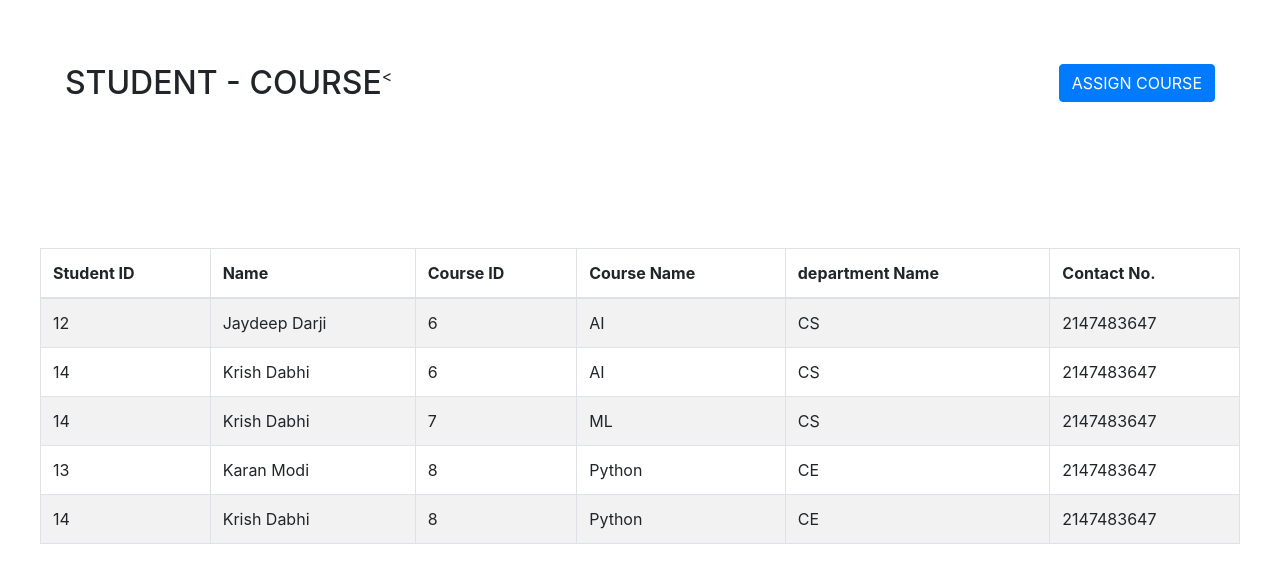
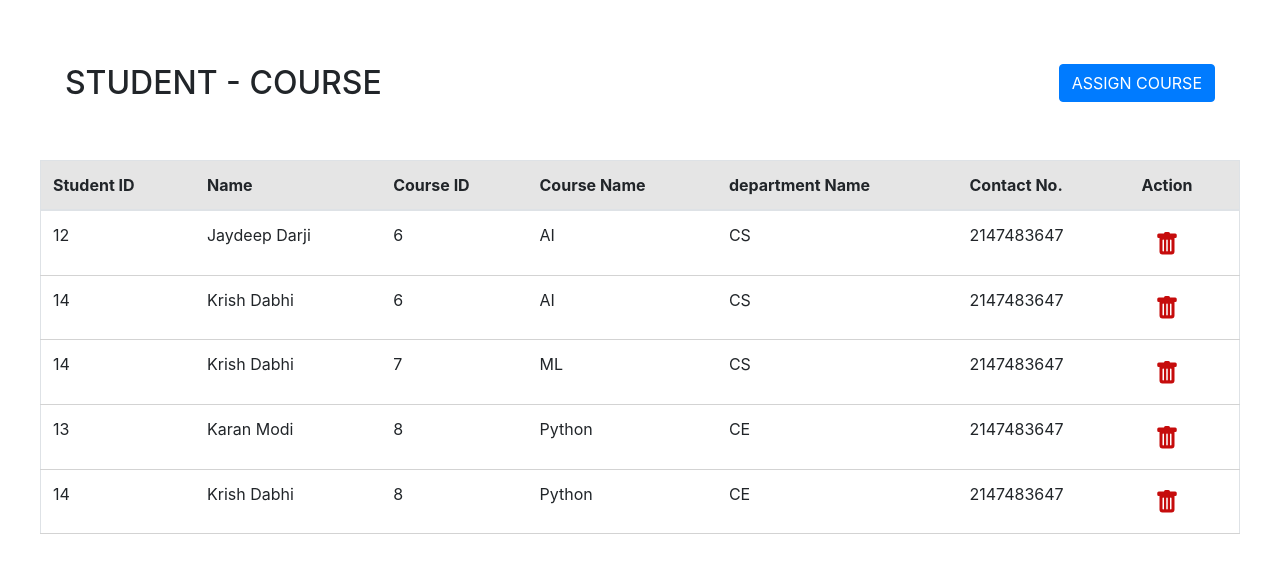
Before and after one commit to varunSalat/jay_student_management, a PHP site: page /dashboard.php in a window 1280 px wide. Shown: the part 80-663 px from the top of the page. Run offline with PHP 8.4, Linux system fonts and the light colour scheme; data comes from the database, SQL or seed files in the repository; data that the repository does not hold is empty.

Commit message:
table style change

```diff
--- a/dashboard.php
+++ b/dashboard.php
@@ -3,8 +3,9 @@
 
 
 <div class="box1">
-    <h2>STUDENT - COURSE</h2>
-    <button type="button" class="btn btn-primary" data-toggle="modal" data-target="#exampleModal">ASSIGN COURSE</button>
+    <h2>STUDENT - COURSE </h2>
+    <button type="button" class="btn btn-primary" data-toggle="modal" data-target="#exampleModal">ASSIGN COURSE
+    </button>
 </div>
 
 <table class="table table-hover table-bordered table-striped">
@@ -13,10 +14,11 @@
             <th>Student ID</th>
             <th>Name</th>
 
-            < <th>Course ID</th>
-                <th>Course Name</th>
-                <th>department Name</th>
-                <th>Contact No.</th>
+            <th>Course ID</th>
+            <th>Course Name</th>
+            <th>department Name</th>
+            <th>Contact No.</th>
+            <th>Action</th>
         </tr>
     </thead>
     <tbody>
@@ -50,7 +52,15 @@
             <td><?php echo $c_row['title'] ?></td>
             <td><?php echo $c_row['department'] ?></td>
             <td><?php echo $s_row['contact'] ?></td>
-
+            <!-- !NEED TO  ADD FUNCTIONALITY AT HERE -->
+            <td>
+                <a href="delete_course.php?id=<?php echo $row['c_id'] ?>" class="btn"><svg
+                        xmlns="http://www.w3.org/2000/svg" width="24" height="24" class="delete_icon"
+                        class="bi bi-trash-fill" viewBox="0 0 16 16">
+                        <path
+                            d="M2.5 1a1 1 0 0 0-1 1v1a1 1 0 0 0 1 1H3v9a2 2 0 0 0 2 2h6a2 2 0 0 0 2-2V4h.5a1 1 0 0 0 1-1V2a1 1 0 0 0-1-1H10a1 1 0 0 0-1-1H7a1 1 0 0 0-1 1H2.5zm3 4a.5.5 0 0 1 .5.5v7a.5.5 0 0 1-1 0v-7a.5.5 0 0 1 .5-.5zM8 5a.5.5 0 0 1 .5.5v7a.5.5 0 0 1-1 0v-7A.5.5 0 0 1 8 5zm3 .5v7a.5.5 0 0 1-1 0v-7a.5.5 0 0 1 1 0z" />
+                    </svg></a>
+            </td>
         </tr>
 
 
--- a/style.css
+++ b/style.css
@@ -79,3 +79,19 @@ li {
   margin: 0 auto;
   margin-top: 10em;
 }
+
+/* !TABLE STYLES */
+.table-bordered td,
+.table-bordered th {
+  border: none;
+  border-bottom: 1px solid rgb(211, 211, 211);
+}
+.table-striped tbody tr:nth-of-type(odd) {
+  background-color: transparent;
+}
+.table-striped tbody tr:hover {
+  background-color: transparent;
+}
+thead {
+  background-color: rgb(229, 229, 229);
+}
```
